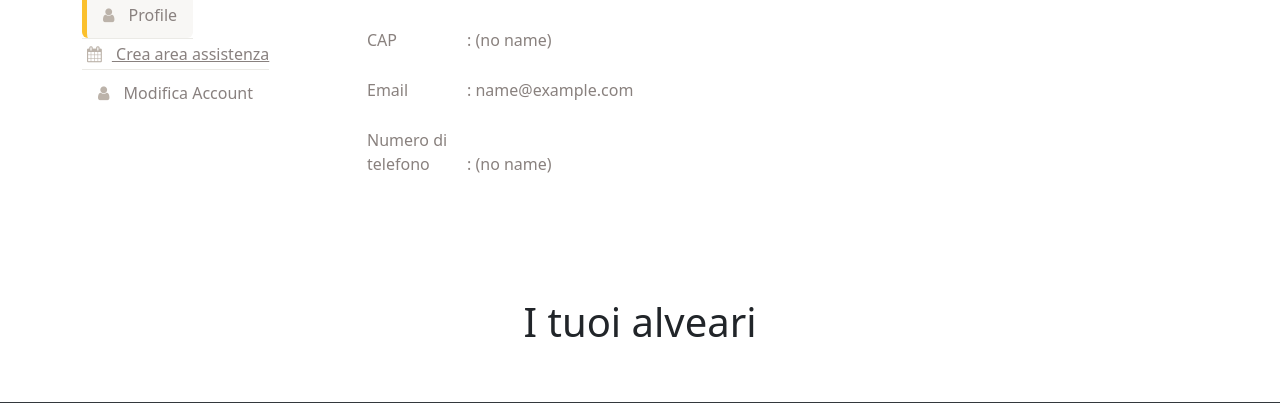
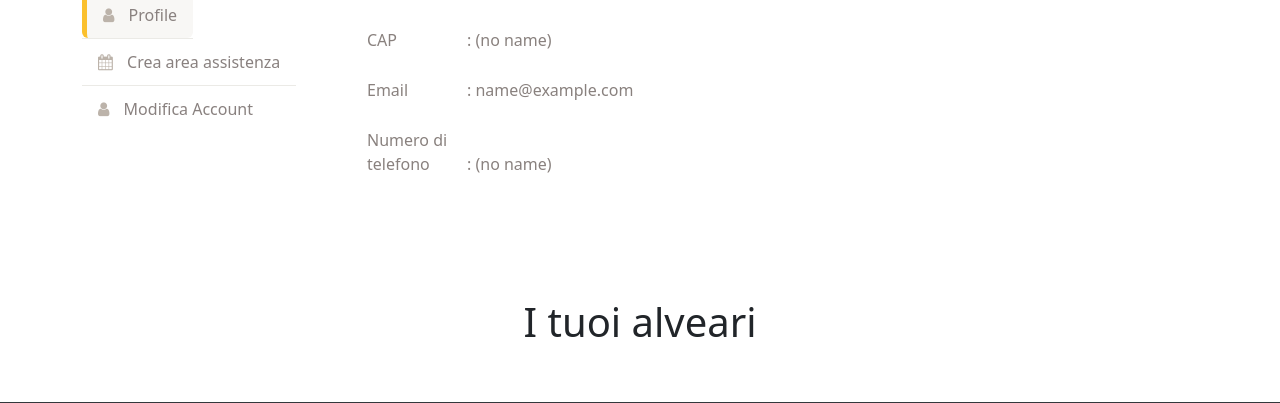
Before and after one commit to gianwario/BeeHave, a Flask app: page /areapersonale in a window 1280 px wide. Shown: the part 370-773 px from the top of the page. Run offline with Flask 2, Linux system fonts and the light colour scheme; the visitor is signed in with stand-in values (Sample User, id 1); parts of the project's set-up code (start-up, migrations or seed data) failed here and were passed over.

Commit message:
Fix create assistance area button style

```diff
--- a/Website/flaskr/templates/areapersonale.html
+++ b/Website/flaskr/templates/areapersonale.html
@@ -26,7 +26,7 @@
                 <ul class="nav nav-pills nav-stacked">
                     <li class="nav-item active"><a class="nav-link" href="#"> <i class="fa fa-user"></i> Profile</a></li>
                     <li class="nav-item">{% if current_user.assistenza%}<a class="nav-link" href="{{url_for('views.visualizza_richieste_assistenza')}}"> <i class="fa fa-calendar"></i>  Visualizza le tue richieste di assistenza <span
-                                class="label label-warning pull-right r-activity">{{ticket}} </span></a>{%else%}<a href="{{url_for('views.crea_area_assistenza_page')}}"> <i class="fa fa-calendar"></i> Crea area
+                                class="label label-warning pull-right r-activity">{{ticket}} </span></a>{%else%}<a class="nav-link" href="{{url_for('views.crea_area_assistenza_page')}}"> <i class="fa fa-calendar"></i> Crea area
                         assistenza</a>{%endif%} </li>
                     <li class="nav-item"><a class="nav-link" href="{{url_for('views.modifica_dati_utente_page')}}"> <i class="fa fa-user"></i> Modifica
                         Account</a></li>
```
